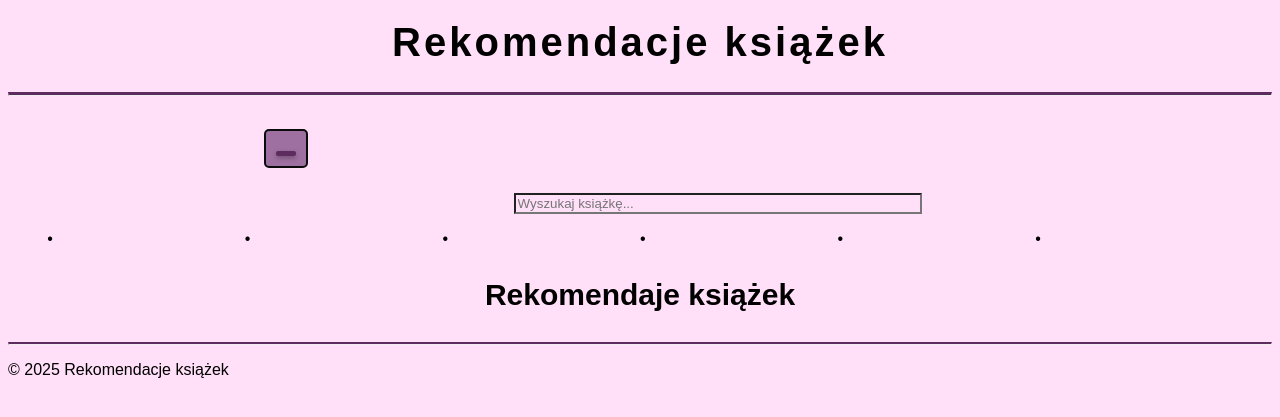
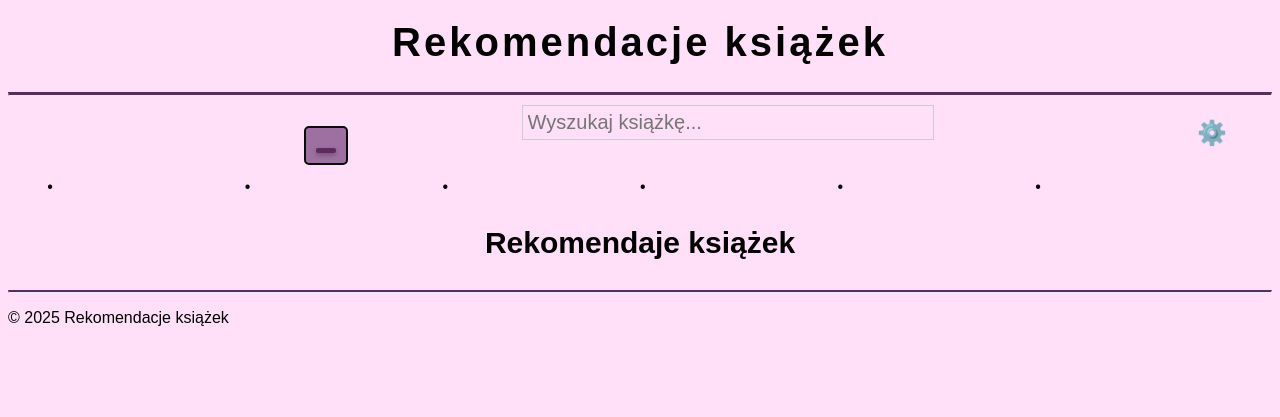
Before and after one commit to Tancerka/rekomendacje_ksiazek, a Flask app: page / in a window 1280 px wide. Shown: the top 417 px of the page. Run offline with Flask 3, Linux system fonts and the light colour scheme; some web fonts are replaced.

Commit message:
/html+css/14.10/: small visual updates

```diff
--- a/static/css/style.css
+++ b/static/css/style.css
@@ -90,14 +90,39 @@ $(window).load ->
     window.signature.animate()
 */
 
-/* .nav-container{
-    /* display: flex; */
+
+.nav-container{
+    position: relative;
+}
 
 .sidebar{
 
     line-height: 30px;
-    /* margin-left: 30px; */
     background-color: #b38db5;
+    position: fixed;
+    top: 0;
+    left: 0;
+    height: 100%;
+    width: 200px;
+    padding: 20px;
+    box-shadow: 2px 0 5px rgba(0,0,0,0.1);
+    transform: translateX(-100%);
+    transition: transform 0.3s ease;
+    z-index: 999;
+}
+
+.sidebar.visible{
+    transform: translateX(0);
+}
+
+.top-bar{
+
+    display: flex;
+    align-items: center;
+    justify-content: space-between;
+    padding: 10px 40px;
+    position: relative;
+    z-index: 1001;
 }
 
 
@@ -114,6 +139,7 @@ $(window).load ->
     box-sizing: border-box;
     display: inline-block;
     font-weight: bold;
+
 }
 
 .menu:hover{
@@ -135,35 +161,19 @@ $(window).load ->
     content: "";
 }
 
-.topnav a {
-  float: left;
-  display: block;
-  color: black;
-  text-align: center;
-  padding: 14px 16px;
-  text-decoration: none;
-  font-size: 20px;
+#search-bar{
+
+    width: 400px;
+    margin: 0 20px;
+    padding: 5px;
+    font-size: 20px;
+    border: 1px solid #ccc;
 }
 
-/* Change the color of links on hover */
-.topnav a:hover {
-  background-color: #ddd;
-  color: black;
+.profile-icon{
+
+    font-size: 24px;
+    cursor: pointer;
+    padding: 5px;
+    margin-left: auto;
 }
-
-/* Style the "active" element to highlight the current page */
-.topnav a.active {
-  background-color: #2196F3;
-  color: white;
-}
-
-/* Style the search box inside the navigation bar */
-.topnav input[type=text] {
-  float: right;
-  padding: 6px;
-  border: none;
-  margin-top: 8px;
-  margin-right: 16px;
-  font-size: 20px;
-
-}
--- a/templates/nav.html
+++ b/templates/nav.html
@@ -13,20 +13,24 @@
     <h1 class = "title">Rekomendacje książek</h1>
     <hr class="solid">
     <div class = "nav-container">
+        <div class="top-bar">
             <button id = "btn-nav-bar" class = "nav-button" onclick="toggleNavBar">
                 <a class="menu">
                     <span class = "line"></span>
                 </a>
             </button>
+            <input type="text" style="width: 400px; margin-left: 40%; margin-top: -20px" placeholder="Wyszukaj książkę..." id="search-bar">
+            <div class="profile-icon" title="Profile">⚙️</div>
+        </div>
+
         <nav id = "nav-bar" class = "sidebar" style="visibility: hidden">
-            <a href="\">Home</a><br>
+            <a href="\">Menu</a><br>
             <a href="/recommend">Rekomendacje</a><br>
             <a href="/wishlist">Lista życzeń</a><br>
         </nav>
-        <input type="text" style="width: 400px; margin-left: 40%; margin-top: -20px" placeholder="Wyszukaj książkę..." id="search-bar">
+    </div>
     <p class="dot">••••••</p>
     <h3 class = "subtitle">{% block page_title %}{% endblock %}</h3>
-    </div>
 
 <footer>
     <hr class="solid2">
@@ -40,21 +44,22 @@
 
 <script>
     var button_flag = false;
-    document.querySelector('#btn-nav-bar').addEventListener('click', toggleNavBar);
 
     function toggleNavBar(){
-        const button = document.querySelector('#btn-nav-bar');
         const navBar = document.querySelector('#nav-bar');
         button_flag = !button_flag;
+        /*
         if(button_flag == true){
             navBar.style.visibility = "visible";
         }
         else if(button_flag == false){
             navBar.style.visibility = "hidden";
-        }
+        }*/
+       navBar.classList.toggle('visible');
     }
 
-    document.getElementById('btn-nav-bar').addEventListener('click', function(){
+    document.querySelector('#btn-nav-bar').addEventListener('click', function(){
+        toggleNavBar();
         this.classList.toggle('open');
     });
 
```
Lines whose indentation alone changed are shown as unchanged.
